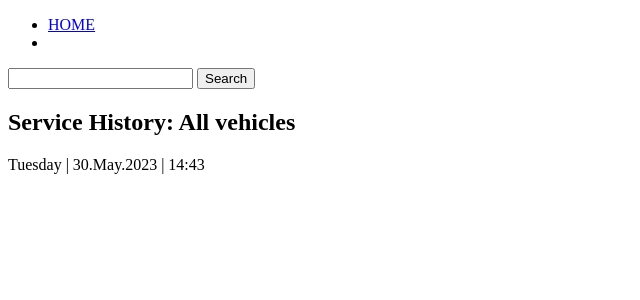
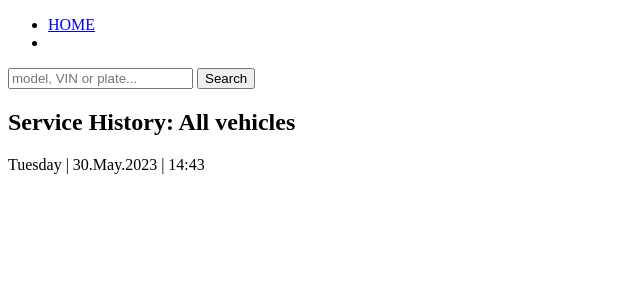
Before and after one commit to kostakazakoff/Web-projects, a Django app: page /service/ in a window 1280 px wide. Shown: the top 300 px of the page, without its empty margins (0-640 px from the left). Run offline with Django 4.2, Linux system fonts and the light colour scheme; data that the repository does not hold is empty; some libraries are stand-ins or nearby versions.

Commit message:
extending search

```diff
--- a/MyGarage/vehicles/templates/service.html
+++ b/MyGarage/vehicles/templates/service.html
@@ -4,9 +4,7 @@
 
 {% block page_title %}Service history{% endblock %}
 {% block content %}
-
 {% app_nav 'home' %}
-
 <header class="section-title">
     <h2>{{ title }}: {{ brand }}</h2>
     <p>{{ time|data_style }}</p>
--- a/MyGarage/vehicles/templates/tags/nav.html
+++ b/MyGarage/vehicles/templates/tags/nav.html
@@ -11,7 +11,7 @@
     </ul>
     <div class="header__search">
         <form action="">
-            <input type="text" name="header__search_field" id="header__search_field">
+            <input type="text" name="header__search_field" id="header__search_field" placeholder="model, VIN or plate...">
             <button type="submit">Search</button>
         </form>
     </div>
--- a/MyGarage/vehicles/views.py
+++ b/MyGarage/vehicles/views.py
@@ -1,4 +1,4 @@
-from django.shortcuts import render
+from django.shortcuts import render, redirect
 from vehicles.models import Vehicles, Service
 from datetime import datetime
 
@@ -7,7 +7,9 @@ def home(request, *args, **kwargs):
     search_str = request.GET.get('header__search_field')
 
     if search_str:
-        all_vehicles = Vehicles.objects.filter(brand__icontains=search_str)
+        all_vehicles = Vehicles.objects.filter(brand__icontains=search_str) \
+        or Vehicles.objects.filter(vin__contains=search_str) \
+        or Vehicles.objects.filter(plate__icontains=search_str)
     else:
         all_vehicles = Vehicles.objects.all()
 
@@ -16,16 +18,25 @@ def home(request, *args, **kwargs):
 
 
 def service(request, *args, **kwargs):
-    vehicle_service = [x for x in Service.objects.all().order_by('date')]
-    brand = 'All vehicles'
+    search_str = request.GET.get('header__search_field')
 
     print(args)
     print(kwargs)
 
     if kwargs:
         v_id = kwargs['vehicle_id']
-        brand = Vehicles.objects.get(id=v_id).brand
-        vehicle_service = Service.objects.all().filter(vehicle=v_id).order_by('date')
+        brand = Vehicles.objects.filter(id=v_id).first().brand
+        vehicle_service = Service.objects.filter(vehicle=v_id).order_by('date')
+
+    if search_str:
+        vehicle_service = Service.objects.filter(vehicle__brand__icontains=search_str).order_by('date') \
+        or Service.objects.filter(vehicle__vin__contains=search_str).order_by('date') \
+        or Service.objects.filter(vehicle__plate__icontains=search_str).order_by('date')
+        brand = vehicle_service.first().vehicle.brand
+
+    if not kwargs and not search_str:
+        vehicle_service = [x for x in Service.objects.all().order_by('date')]
+        brand = 'All vehicles'
 
     context = {
         'service': vehicle_service,
```
